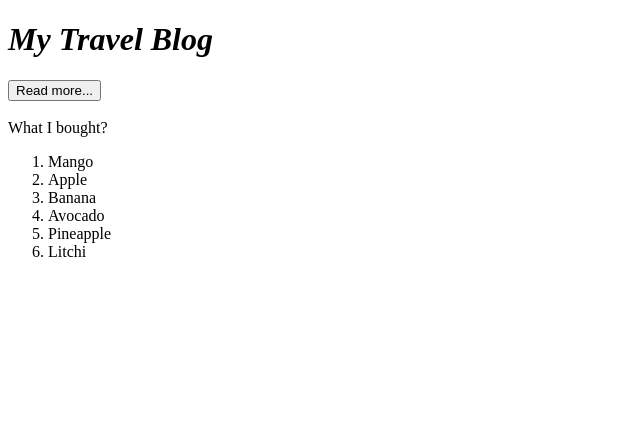
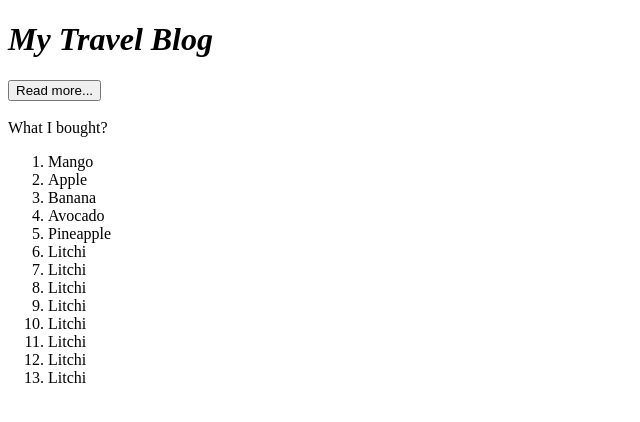
Before and after one commit to githubroycode/my-html-css-pro, a plain HTML site: page index.html in a window 1280 px wide. Shown: the whole page, without its empty margins (0-640 px from the left). Drawn offline with Linux system fonts and the light colour scheme.

```diff
--- a/index.html
+++ b/index.html
@@ -19,6 +19,13 @@
         <li>Avocado</li>
         <li>Pineapple</li>
         <li>Litchi</li>
+        <li>Litchi</li>
+        <li>Litchi</li>
+        <li>Litchi</li>
+        <li>Litchi</li>
+        <li>Litchi</li>
+        <li>Litchi</li>
+        <li>Litchi</li>
      </ol>
 </body>
 </html>
```
